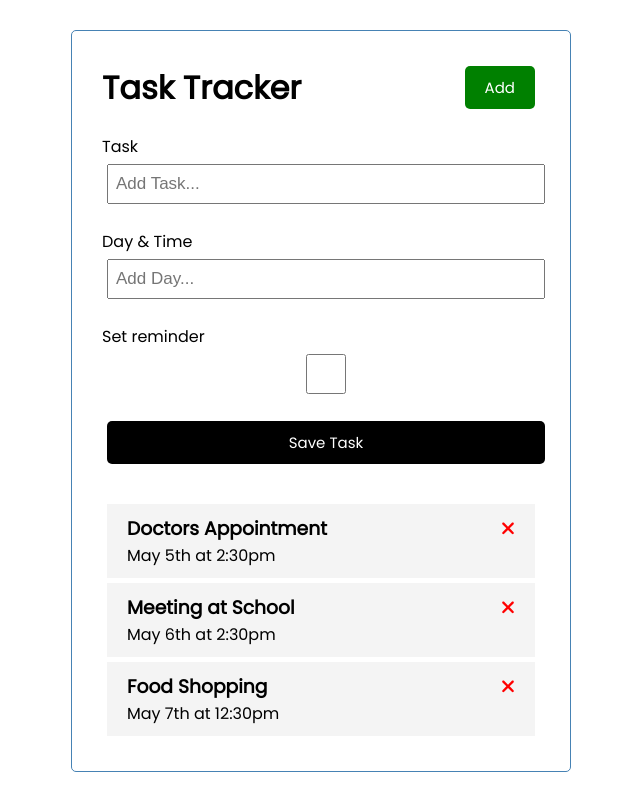
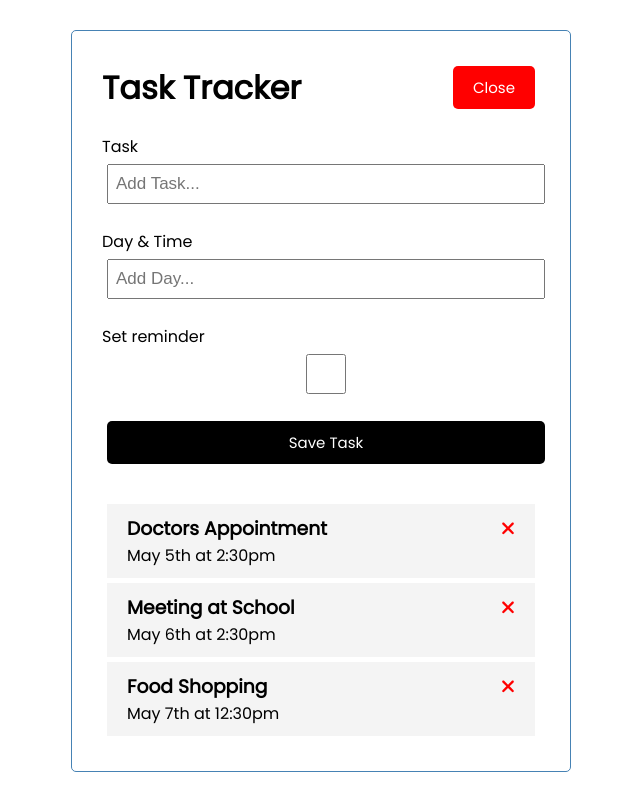
Before and after one commit to Nabia-Sheikh/angular-bootcamp, an Angular app: page / in a window 1280 px wide. Both pictures are taken after a click on the button "Add". Shown: the whole page, without its empty margins (319-959 px from the left). Built offline with nearby package versions, Linux system fonts and the light colour scheme; data requests are answered from the project's data file.

Commit message:
add button toggle

```diff
--- a/src/app/components/add-task/add-task.component.html
+++ b/src/app/components/add-task/add-task.component.html
@@ -1,4 +1,4 @@
-<form class="add-form" >
+<form *ngIf="showAddTask" class="add-form" >
   <div class="form-control">
     <label for="text">Task</label>
       <input type="text" placeholder="Add Task..." [(ngModel)]="text" name="text">
--- a/src/app/components/add-task/add-task.component.ts
+++ b/src/app/components/add-task/add-task.component.ts
@@ -1,15 +1,25 @@
 import { Component, EventEmitter, Output } from '@angular/core';
+import { Subscription } from 'rxjs';
+import { UiService } from 'src/app/services/ui.service';
 
 @Component({
   selector: 'app-add-task',
   templateUrl: './add-task.component.html',
-  styleUrls: ['./add-task.component.css']
+  styleUrls: ['./add-task.component.css'],
 })
 export class AddTaskComponent {
   @Output() onAddTask = new EventEmitter();
   text!: string;
   day!: string;
   reminder!: boolean;
+  showAddTask!: boolean;
+  subscription!: Subscription;
+
+  constructor(private uiService: UiService) {
+    this.subscription = this.uiService
+      .onToggle()
+      .subscribe((value) => (this.showAddTask = value));
+  }
 
   onSubmit() {
     if (!this.text && !this.day) {
@@ -20,8 +30,8 @@
     const newTask = {
       text: this.text,
       day: this.day,
-      reminder: this.reminder
-    }
+      reminder: this.reminder,
+    };
 
     this.onAddTask.emit(newTask);
 
--- a/src/app/components/header/header.component.html
+++ b/src/app/components/header/header.component.html
@@ -1,4 +1,5 @@
 <header>
 <h1>{{title}}</h1>
-<app-button color="green" text="Add" (btnClick)="toggleBtn()"></app-button>
+<app-button color="{{ showAddTask ? 'red' : 'green' }}"
+    text="{{ showAddTask ? 'Close' : 'Add' }}" (btnClick)="toggleBtn()"></app-button>
 </header>
--- a/src/app/components/header/header.component.ts
+++ b/src/app/components/header/header.component.ts
@@ -1,14 +1,24 @@
 import { Component } from '@angular/core';
+import { Subscription } from 'rxjs';
+import { UiService } from 'src/app/services/ui.service';
 
 @Component({
   selector: 'app-header',
   templateUrl: './header.component.html',
-  styleUrls: ['./header.component.css']
+  styleUrls: ['./header.component.css'],
 })
 export class HeaderComponent {
   title: string = 'Task Tracker';
+  showAddTask: boolean = false;
+  subscription!: Subscription;
+
+  constructor(private uiService: UiService) {
+    this.subscription = this.uiService
+      .onToggle()
+      .subscribe((value) => (this.showAddTask = value));
+  }
 
   toggleBtn() {
-    console.log('toggle');
+    this.uiService.toggleAddTask();
   }
 }
--- /dev/null
+++ b/src/app/services/ui.service.ts
@@ -0,0 +1,22 @@
+import { Injectable } from '@angular/core';
+import { Observable, Subject } from 'rxjs';
+
+@Injectable({
+  providedIn: 'root',
+})
+export class UiService {
+  private showAddTask: boolean = false;
+  private subject = new Subject<any>();
+
+  constructor() {}
+
+  toggleAddTask(): void {
+    this.showAddTask = !this.showAddTask;
+    this.subject.next(this.showAddTask);
+  }
+
+  onToggle(): Observable<any> {
+    return this.subject.asObservable();
+  }
+
+}
```
Also changed, not shown: 1 other file (tests, documents, lock files or other folders).
